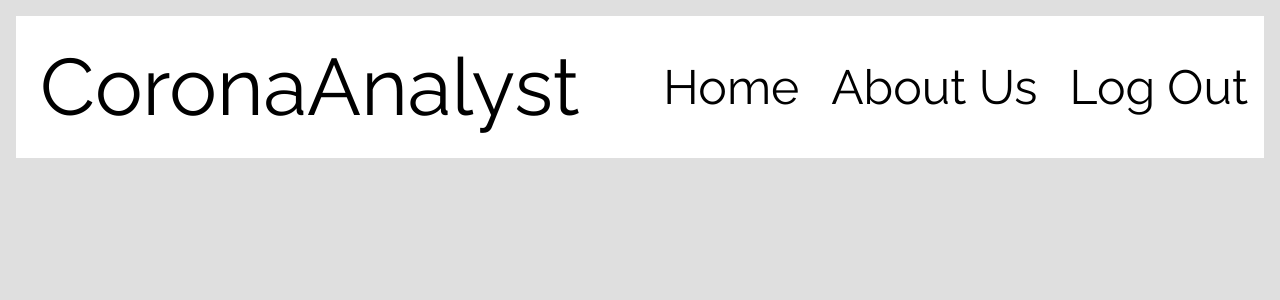
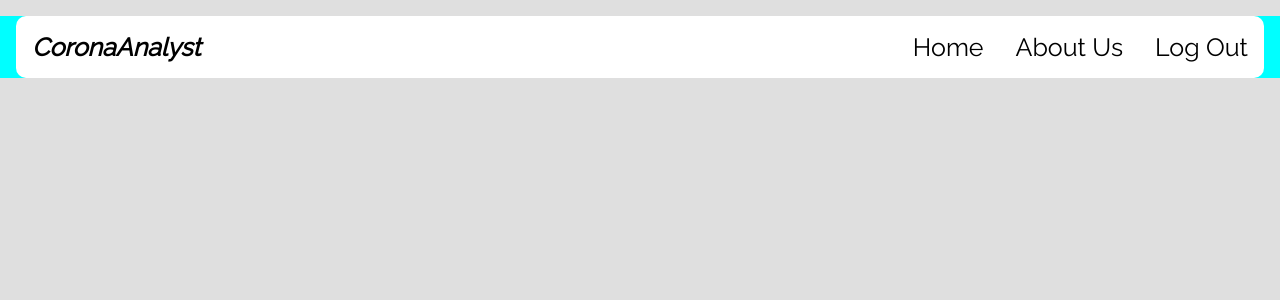
Before and after one commit to GmoWilliams/CoronAnalyst, a PHP site: page /encuestaFuncional/navbar/index.html in a window 1280 px wide. Shown: the top 300 px of the page. Run offline with PHP 8.4, Linux system fonts and the light colour scheme.

Commit message:
Impoved navbar

```diff
--- a/AboutUs.php
+++ b/AboutUs.php
@@ -25,7 +25,7 @@
 
 <body>
 	<nav class="navbar">
-		<div class="brand-title" style="font-size:40px;">CoronaAnalyst</div>
+		<div class="brand-title" >CoronaAnalyst</div>
 		<a href="#" class="toggle-button">
 			<span class="bar"></span>
 			<span class="bar"></span>
@@ -34,8 +34,8 @@
 		<div class="navbar-links">
 			<ul>
 				<!--<li><a href="#">Home</a></li>-->
-				<li><a href="dashboard.php" style="font-size:30px;">Dashboard</a></li>
-				<li><a href="loginNuevo/logout.php" style="font-size:30px;">Log Out</a></li>
+				<li><a href="dashboard.php" >Dashboard</a></li>
+				<li><a href="loginNuevo/logout.php" >Log Out</a></li>
 			</ul>
 		</div>
 	</nav>
--- a/navbar/styles.css
+++ b/navbar/styles.css
@@ -1,10 +1,15 @@
 * {
     box-sizing: border-box;
+}
+head{
+    margin: 0;
+    padding: 0;
 }
 
 body {
     margin: 0;
     padding: 0;
+    background-color: aqua;
 }
 
 .navbar {
@@ -14,15 +19,19 @@ body {
     align-items: center;
     background-color: white;
     color: black;
+    border-radius: 10px;
 }
 
 .brand-title {
-    font-size: 5rem;
-    margin: 1.5rem;
+    font-size:25px;
+    margin: 1rem;
+    font-weight: 700;
+    font-style: italic;
 }
 
 .navbar {
-    font-size: 3rem;
+    font-size: 25px;
+
     margin: 1rem;
 }
 
@@ -53,7 +62,7 @@ body {
 
 .toggle-button {
     position: absolute;
-    top: .95rem;
+    top: .45rem;
     right: 1rem;
     display: none;
     flex-direction: column;
```
Also changed, not shown: dashboard.php (+7 -9 lines).
